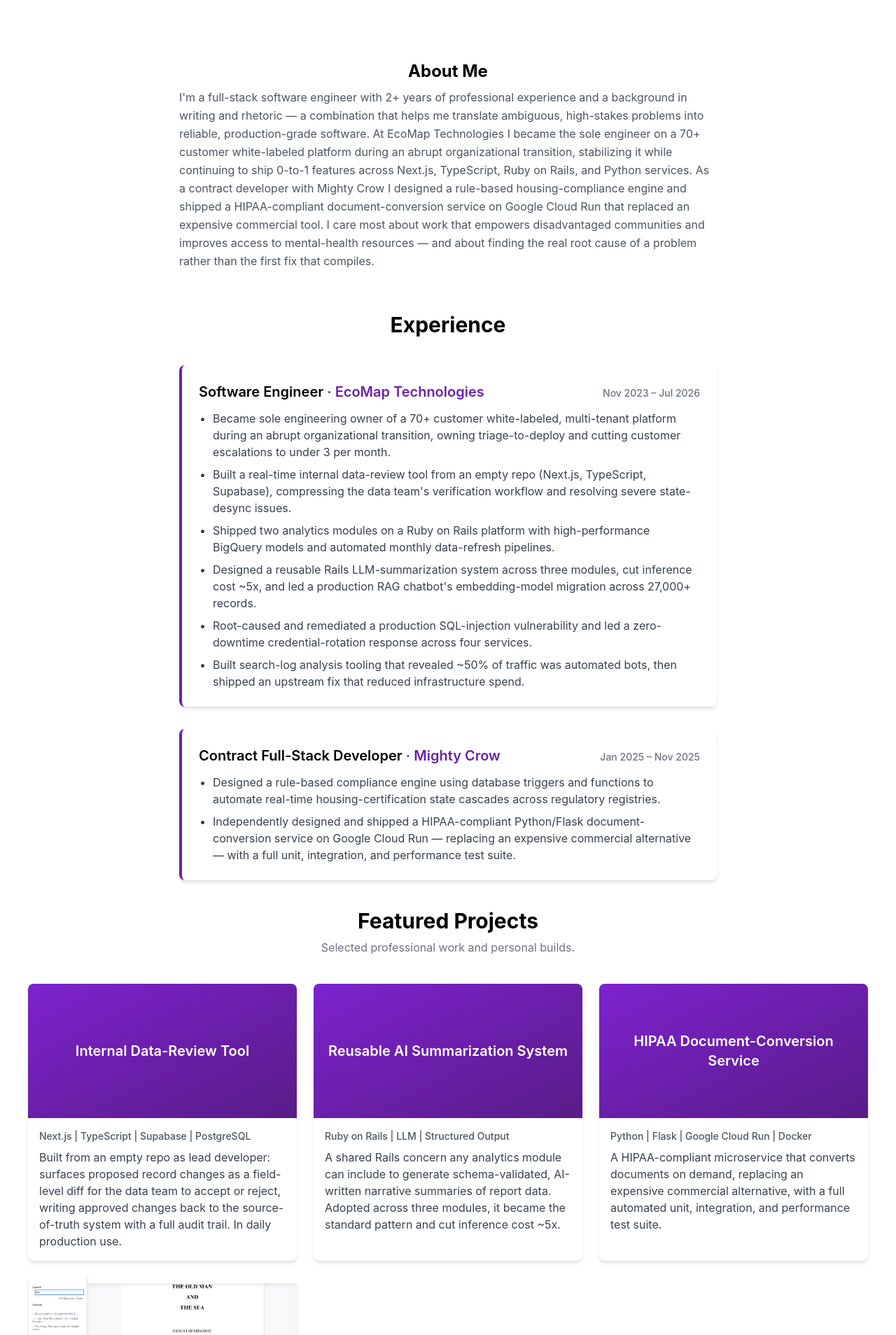
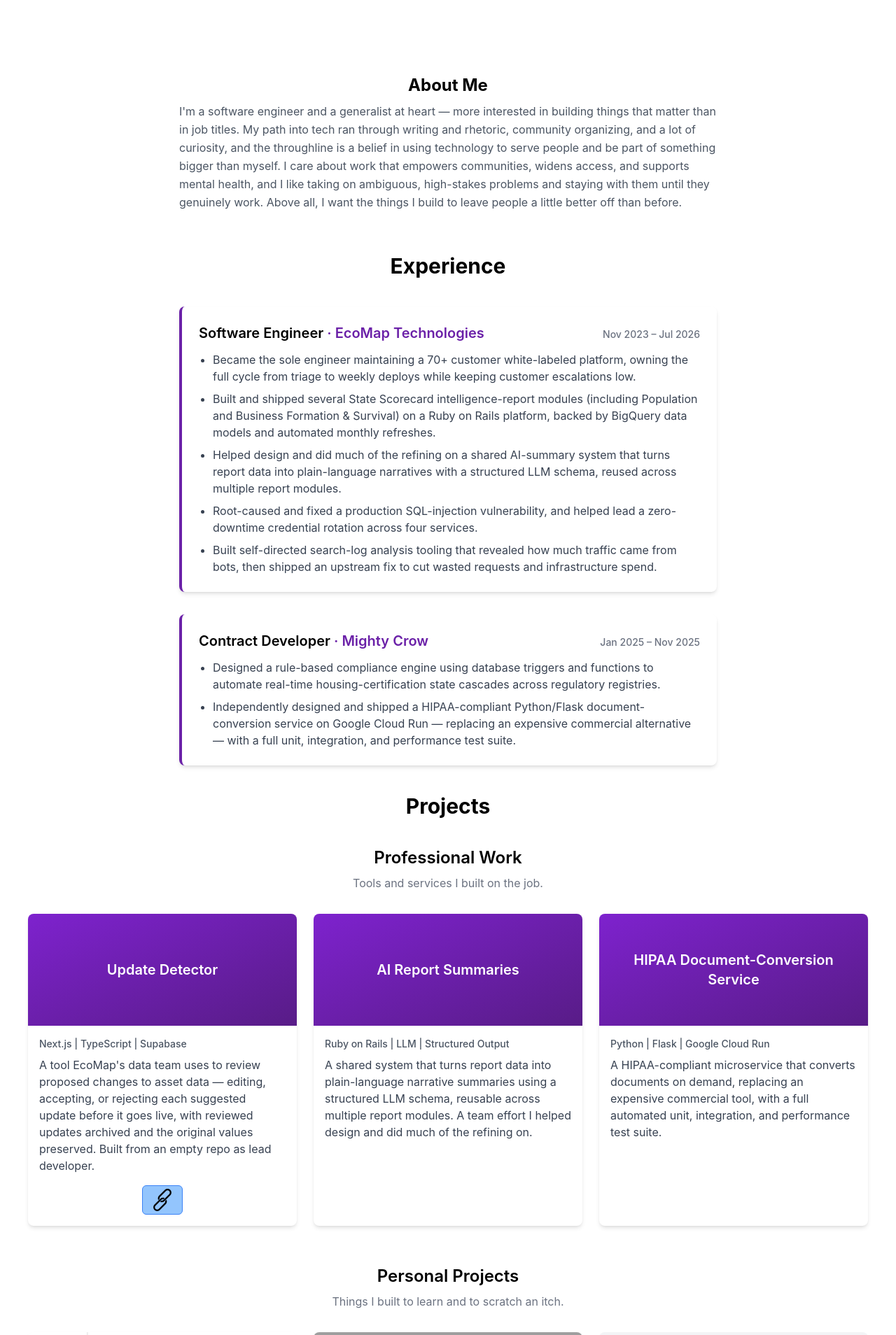
Before and after one commit to Duncan-Wood/Portfolio, a React (Create React App) app: page / in a window 1280 px wide. Shown: the part 612-2520 px from the top of the page at 70% size. Built offline with nearby package versions, Linux system fonts and the light colour scheme; grey boxes are pictures that could not be loaded.

Commit message:
did my first round of changes/ implemented more strategy for buildign this moving forward. we will see how it works, but so far it is getting better and more modernized.

```diff
--- a/src/components/About.jsx
+++ b/src/components/About.jsx
@@ -8,20 +8,15 @@
         <div className="max-w-3xl">
           <h3 className="text-2xl font-bold mb-2 text-center">About Me</h3>
           <p className="text-gray-600 leading-relaxed ">
-            I'm a full-stack software engineer with 2+ years of professional
-            experience and a background in writing and rhetoric — a combination
-            that helps me translate ambiguous, high-stakes problems into
-            reliable, production-grade software. At EcoMap Technologies I became
-            the sole engineer on a 70+ customer white-labeled platform during an
-            abrupt organizational transition, stabilizing it while continuing to
-            ship 0-to-1 features across Next.js, TypeScript, Ruby on Rails, and
-            Python services. As a contract developer with Mighty Crow I designed
-            a rule-based housing-compliance engine and shipped a HIPAA-compliant
-            document-conversion service on Google Cloud Run that replaced an
-            expensive commercial tool. I care most about work that empowers
-            disadvantaged communities and improves access to mental-health
-            resources — and about finding the real root cause of a problem
-            rather than the first fix that compiles.
+            I'm a software engineer and a generalist at heart — more interested
+            in building things that matter than in job titles. My path into tech
+            ran through writing and rhetoric, community organizing, and a lot of
+            curiosity, and the throughline is a belief in using technology to
+            serve people and be part of something bigger than myself. I care
+            about work that empowers communities, widens access, and supports
+            mental health, and I like taking on ambiguous, high-stakes problems
+            and staying with them until they genuinely work. Above all, I want
+            the things I build to leave people a little better off than before.
           </p>
         </div>
       </div>
--- a/src/components/Experience.jsx
+++ b/src/components/Experience.jsx
@@ -4,16 +4,15 @@
     company: "EcoMap Technologies",
     dates: "Nov 2023 – Jul 2026",
     bullets: [
-      "Became sole engineering owner of a 70+ customer white-labeled, multi-tenant platform during an abrupt organizational transition, owning triage-to-deploy and cutting customer escalations to under 3 per month.",
-      "Built a real-time internal data-review tool from an empty repo (Next.js, TypeScript, Supabase), compressing the data team's verification workflow and resolving severe state-desync issues.",
-      "Shipped two analytics modules on a Ruby on Rails platform with high-performance BigQuery models and automated monthly data-refresh pipelines.",
-      "Designed a reusable Rails LLM-summarization system across three modules, cut inference cost ~5x, and led a production RAG chatbot's embedding-model migration across 27,000+ records.",
-      "Root-caused and remediated a production SQL-injection vulnerability and led a zero-downtime credential-rotation response across four services.",
-      "Built search-log analysis tooling that revealed ~50% of traffic was automated bots, then shipped an upstream fix that reduced infrastructure spend.",
+      "Became the sole engineer maintaining a 70+ customer white-labeled platform, owning the full cycle from triage to weekly deploys while keeping customer escalations low.",
+      "Built and shipped several State Scorecard intelligence-report modules (including Population and Business Formation & Survival) on a Ruby on Rails platform, backed by BigQuery data models and automated monthly refreshes.",
+      "Helped design and did much of the refining on a shared AI-summary system that turns report data into plain-language narratives with a structured LLM schema, reused across multiple report modules.",
+      "Root-caused and fixed a production SQL-injection vulnerability, and helped lead a zero-downtime credential rotation across four services.",
+      "Built self-directed search-log analysis tooling that revealed how much traffic came from bots, then shipped an upstream fix to cut wasted requests and infrastructure spend.",
     ],
   },
   {
-    role: "Contract Full-Stack Developer",
+    role: "Contract Developer",
     company: "Mighty Crow",
     dates: "Jan 2025 – Nov 2025",
     bullets: [
--- a/src/components/Projects.jsx
+++ b/src/components/Projects.jsx
@@ -5,14 +5,8 @@
 
 import hemingway from "../assets/Projects/hemingway.png";
 import hemingway_motion from "../assets/Projects/hemingway-motion.gif";
-import fakeTwitter from "../assets/Projects/faketwitter.png";
-import fakeTwitter_motion from "../assets/Projects/faketwitter-motion.gif";
-import amazon_clone from "../assets/Projects/amazon-clone.png";
-import amazon_clone_motion from "../assets/Projects/amazon-clone-motion.gif";
 import thrivetracker from "../assets/Projects/thrivetracker.png";
 import thrivetracker_motion from "../assets/Projects/thrivetracker-motion.gif";
-import tickiT from "../assets/Projects/tickit.png";
-import tickiT_motion from "../assets/Projects/tickit-motion.gif";
 import coping_corner from "../assets/Projects/coping-corner-screenshot.png";
 import coping_corner_motion from "../assets/Projects/coping-corner-motion.gif";
 import dog_city from "../assets/Projects/dog-city-screenshot.png";
@@ -22,22 +16,23 @@
 
 const professionalProjects = [
   {
-    name: "Internal Data-Review Tool",
-    tech: "Next.js | TypeScript | Supabase | PostgreSQL",
+    name: "Update Detector",
+    tech: "Next.js | TypeScript | Supabase",
     description:
-      "Built from an empty repo as lead developer: surfaces proposed record changes as a field-level diff for the data team to accept or reject, writing approved changes back to the source-of-truth system with a full audit trail. In daily production use.",
+      "A tool EcoMap's data team uses to review proposed changes to asset data — editing, accepting, or rejecting each suggested update before it goes live, with reviewed updates archived and the original values preserved. Built from an empty repo as lead developer.",
+    live: "https://update-detector.vercel.app/",
   },
   {
-    name: "Reusable AI Summarization System",
+    name: "AI Report Summaries",
     tech: "Ruby on Rails | LLM | Structured Output",
     description:
-      "A shared Rails concern any analytics module can include to generate schema-validated, AI-written narrative summaries of report data. Adopted across three modules, it became the standard pattern and cut inference cost ~5x.",
+      "A shared system that turns report data into plain-language narrative summaries using a structured LLM schema, reusable across multiple report modules. A team effort I helped design and did much of the refining on.",
   },
   {
     name: "HIPAA Document-Conversion Service",
-    tech: "Python | Flask | Google Cloud Run | Docker",
+    tech: "Python | Flask | Google Cloud Run",
     description:
-      "A HIPAA-compliant microservice that converts documents on demand, replacing an expensive commercial alternative, with a full automated unit, integration, and performance test suite.",
+      "A HIPAA-compliant microservice that converts documents on demand, replacing an expensive commercial tool, with a full automated unit, integration, and performance test suite.",
   },
 ];
 
@@ -52,23 +47,13 @@
     github: "https://github.com/Duncan-Wood/Hemingway-Search-Engine",
   },
   {
-    name: "Fake Twitter",
-    tech: "React | Material UI | AWS | Docker",
+    name: "Coping Corner",
+    tech: "React | PostgreSQL | Material Theme Builder",
     description:
-      "A collaborative full-stack app built with Joshua Rizek that replicates Twitter's core features while emphasizing full-stack development and DevOps integration.",
-    image: fakeTwitter,
-    motion: fakeTwitter_motion,
-    github: "https://github.com/rizekj12/fakeTwitter",
-  },
-  {
-    name: "Amazon Clone",
-    tech: "React | Firebase | Stripe",
-    description:
-      "A React-based e-commerce app where users can create accounts, add items to a basket, and view the subtotal — a solid foundation for e-commerce apps.",
-    image: amazon_clone,
-    motion: amazon_clone_motion,
-    live: "https://clone-153b6.web.app/",
-    github: "https://github.com/Duncan-Wood/amazon-clone",
+      "A full-stack web application for people struggling with mental health, providing user authentication, resource creation and sharing, and community building.",
+    image: coping_corner,
+    motion: coping_corner_motion,
+    github: "https://github.com/Duncan-Wood/Coping-Corner-Frontend",
   },
   {
     name: "ThriveTracker",
@@ -78,24 +63,6 @@
     image: thrivetracker,
     motion: thrivetracker_motion,
     github: "https://github.com/Duncan-Wood/ThriveTracker-Frontend",
-  },
-  {
-    name: "Tick-iT",
-    tech: "Django Views | Django | Material Theme Builder",
-    description:
-      "A Django web app for browsing venues and events and purchasing tickets, providing a seamless ticket-buying experience.",
-    image: tickiT,
-    motion: tickiT_motion,
-    github: "https://github.com/nezcodin/Tick-iT-Hackathon",
-  },
-  {
-    name: "Coping Corner",
-    tech: "React | PostgreSQL | Material Theme Builder",
-    description:
-      "A full-stack web application for people struggling with mental health, providing user authentication, resource creation and sharing, and community building.",
-    image: coping_corner,
-    motion: coping_corner_motion,
-    github: "https://github.com/Duncan-Wood/Coping-Corner-Frontend",
   },
   {
     name: "Dog City",
@@ -119,6 +86,8 @@
   },
 ];
 
+const PERSONAL_PREVIEW_COUNT = 3;
+
 const cardClasses =
   "bg-white rounded-lg shadow-md overflow-hidden transform hover:-translate-y-1 hover:shadow-lg transition duration-300 flex flex-col";
 
@@ -135,14 +104,24 @@
 
 const ProfessionalCard = ({ project }) => (
   <div className={cardClasses}>
-    <div className="h-48 bg-gradient-to-br from-purple-700 to-purple-900 flex items-center justify-center p-4">
+    <div className="h-40 bg-gradient-to-br from-purple-700 to-purple-900 flex items-center justify-center p-4">
       <h3 className="text-xl font-semibold text-white text-center">
         {project.name}
       </h3>
     </div>
     <div className="p-4 flex flex-col flex-1">
       <h4 className="text-sm font-medium text-gray-600 mb-2">{project.tech}</h4>
-      <p className="text-gray-700 text-base">{project.description}</p>
+      <p className="text-gray-700 text-base flex-1">{project.description}</p>
+      {project.live && (
+        <div className="flex justify-center mt-4">
+          <LinkButton
+            href={project.live}
+            icon={link}
+            alt="Live Site"
+            color="bg-blue-300 hover:bg-blue-500 border-blue-500"
+          />
+        </div>
+      )}
     </div>
   </div>
 );
@@ -189,35 +168,57 @@
   );
 };
 
+const cardGrid =
+  "grid grid-cols-1 gap-6 sm:grid-cols-2 lg:grid-cols-3 justify-items-center";
+
 const Projects = () => {
-  const [showAllProjects, setShowAllProjects] = useState(false);
+  const [showAllPersonal, setShowAllPersonal] = useState(false);
 
-  const [featuredPersonal, ...morePersonal] = personalProjects;
+  const visiblePersonal = showAllPersonal
+    ? personalProjects
+    : personalProjects.slice(0, PERSONAL_PREVIEW_COUNT);
 
   return (
     <div id="projects" className="m-10">
-      <h2 className="text-3xl font-bold mb-2 text-center">Featured Projects</h2>
-      <p className="text-gray-500 text-center mb-10">
-        Selected professional work and personal builds.
+      <h2 className="text-3xl font-bold mb-10 text-center">Projects</h2>
+
+      <section className="mb-14">
+        <h3 className="text-2xl font-semibold mb-2 text-center">
+          Professional Work
+        </h3>
+        <p className="text-gray-500 text-center mb-8">
+          Tools and services I built on the job.
         </p>
-      <div className="grid grid-cols-1 gap-6 sm:grid-cols-2 lg:grid-cols-3 justify-items-center">
+        <div className={cardGrid}>
           {professionalProjects.map((project) => (
             <ProfessionalCard key={project.name} project={project} />
           ))}
-        <PersonalCard project={featuredPersonal} />
-        {showAllProjects &&
-          morePersonal.map((project) => (
+        </div>
+      </section>
+
+      <section>
+        <h3 className="text-2xl font-semibold mb-2 text-center">
+          Personal Projects
+        </h3>
+        <p className="text-gray-500 text-center mb-8">
+          Things I built to learn and to scratch an itch.
+        </p>
+        <div className={cardGrid}>
+          {visiblePersonal.map((project) => (
             <PersonalCard key={project.name} project={project} />
           ))}
         </div>
+        {personalProjects.length > PERSONAL_PREVIEW_COUNT && (
           <div className="text-center mt-8">
             <button
               className="bg-gray-400 hover:bg-gray-600 text-white font-bold py-3 px-6 rounded-lg"
-          onClick={() => setShowAllProjects(!showAllProjects)}
+              onClick={() => setShowAllPersonal(!showAllPersonal)}
             >
-          {showAllProjects ? "Show Less" : "Show All"}
+              {showAllPersonal ? "Show Less" : "Show All"}
             </button>
           </div>
+        )}
+      </section>
     </div>
   );
 };
--- a/src/components/Skills.jsx
+++ b/src/components/Skills.jsx
@@ -1,32 +1,32 @@
-const skillCategories = [
+const skillGroups = [
   {
-    category: "Languages",
-    skills: ["JavaScript", "TypeScript", "Python", "Ruby", "SQL", "HTML/CSS"],
+    label: "Languages",
+    skills: ["JavaScript", "TypeScript", "Python", "Ruby", "SQL"],
   },
   {
-    category: "Backend",
-    skills: ["Ruby on Rails", "Node.js", "Flask", "FastAPI", "Express"],
-  },
-  {
-    category: "Frontend",
-    skills: ["React", "Next.js", "Tailwind CSS", "Material UI"],
-  },
-  {
-    category: "Data & Databases",
-    skills: ["PostgreSQL", "Supabase", "BigQuery", "SQLAlchemy", "ActiveRecord"],
-  },
-  {
-    category: "Cloud & Infrastructure",
+    label: "Frameworks & Libraries",
     skills: [
-      "Google Cloud Platform",
-      "Cloud Run",
-      "Docker",
-      "CI/CD",
-      "Vercel",
+      "Ruby on Rails",
+      "React",
+      "Next.js",
+      "Node.js",
+      "Flask",
+      "FastAPI",
+      "Tailwind CSS",
     ],
   },
   {
-    category: "AI & LLM",
+    label: "Data & Cloud",
+    skills: [
+      "PostgreSQL",
+      "Supabase",
+      "BigQuery",
+      "Google Cloud Platform",
+      "Docker",
+    ],
+  },
+  {
+    label: "AI & LLM",
     skills: [
       "LLM Integration",
       "Retrieval-Augmented Generation",
@@ -35,8 +35,8 @@
     ],
   },
   {
-    category: "Testing & Observability",
-    skills: ["Sentry", "Playwright", "RSpec", "Jest"],
+    label: "Practices",
+    skills: ["Sentry", "Testing", "CI/CD"],
   },
 ];
 
@@ -45,19 +45,16 @@
     <div id="skills" className="m-10">
       <h2 className="text-3xl font-bold mb-10 text-center">Skills</h2>
       <div className="max-w-4xl mx-auto space-y-6">
-        {skillCategories.map((group) => (
-          <div
-            key={group.category}
-            className="flex flex-col sm:flex-row sm:items-start"
-          >
-            <h3 className="text-base font-semibold text-purple-800 sm:w-56 sm:flex-shrink-0 mb-2 sm:mb-0">
-              {group.category}
+        {skillGroups.map((group) => (
+          <div key={group.label}>
+            <h3 className="text-sm font-semibold uppercase tracking-wide text-purple-800 mb-3 text-center sm:text-left">
+              {group.label}
             </h3>
-            <div className="flex flex-wrap gap-2">
+            <div className="flex flex-wrap gap-2 justify-center sm:justify-start">
               {group.skills.map((skill) => (
                 <span
                   key={skill}
-                  className="bg-purple-100 text-purple-900 text-sm font-medium px-3 py-1 rounded-full"
+                  className="bg-white border border-purple-200 text-purple-900 text-sm font-medium px-4 py-2 rounded-lg shadow-sm hover:border-purple-800 hover:-translate-y-0.5 transition duration-200"
                 >
                   {skill}
                 </span>
--- a/src/components/home.jsx
+++ b/src/components/home.jsx
@@ -64,7 +64,7 @@
             </a>
           </div>
           <h3 className="text-xl font-medium mt-4 text-center p-4">
-            I'm a full-stack software engineer based in the Washington, D.C. area
+            I'm a software engineer based in the Washington, D.C. area
           </h3>
         </div>
       </div>
```
Also changed, not shown: src/components/nav.jsx (+5 -5 lines), 5 other files (tests, documents, lock files or other folders). Lines whose indentation alone changed are shown as unchanged.
